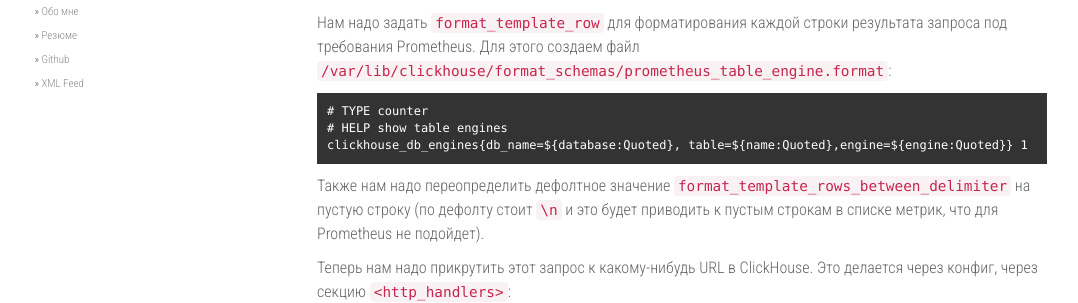
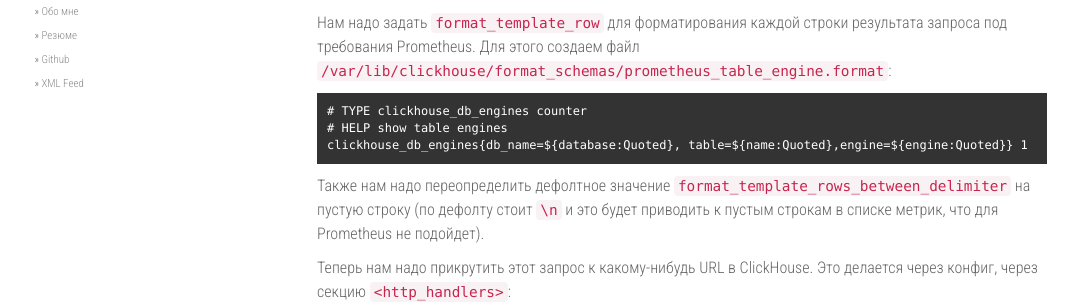
Before and after one commit to strangeman/strangeman.github.io, a Jekyll site: the page built from _posts/2022-02-17-clickhouse-query-to-prometheus.md, in a window 1280 px wide and 900 px high. Shown: the part 439-742 px from the top of the window, without its empty margins (53-1131 px from the left). Built offline with Jekyll 4.4.1, drawn with Linux system fonts in a browser that asks for light colours; nearby versions of some CDN libraries; comment, search, counter and statistics services are not loaded.

Commit message:
fix formet

````diff
--- a/_posts/2022-02-17-clickhouse-query-to-prometheus.md
+++ b/_posts/2022-02-17-clickhouse-query-to-prometheus.md
@@ -18,7 +18,7 @@
 Нам надо задать `format_template_row` для форматирования каждой строки результата запроса под требования Prometheus. Для этого создаем файл `/var/lib/clickhouse/format_schemas/prometheus_table_engine.format`:
 
 ```
-# TYPE counter
+# TYPE clickhouse_db_engines counter
 # HELP show table engines
 clickhouse_db_engines{db_name=${database:Quoted}, table=${name:Quoted},engine=${engine:Quoted}} 1
 ```
````
